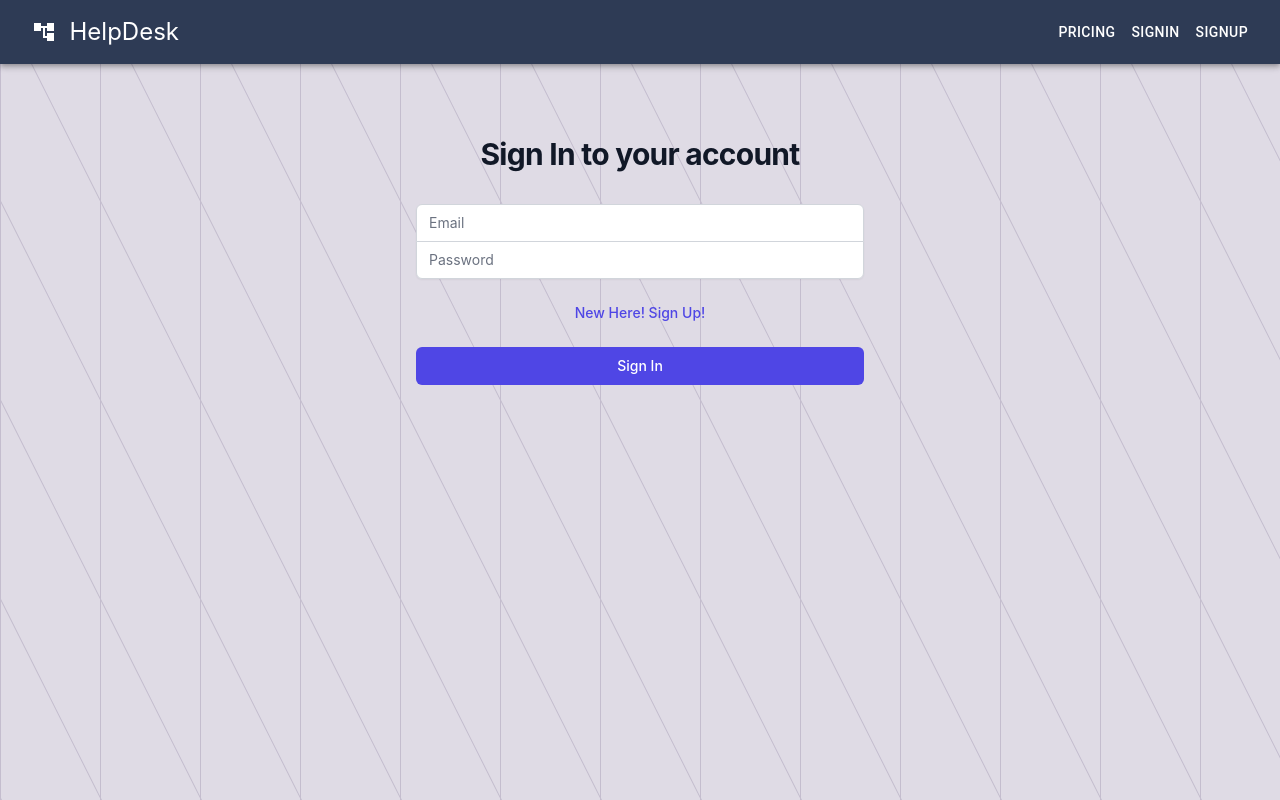
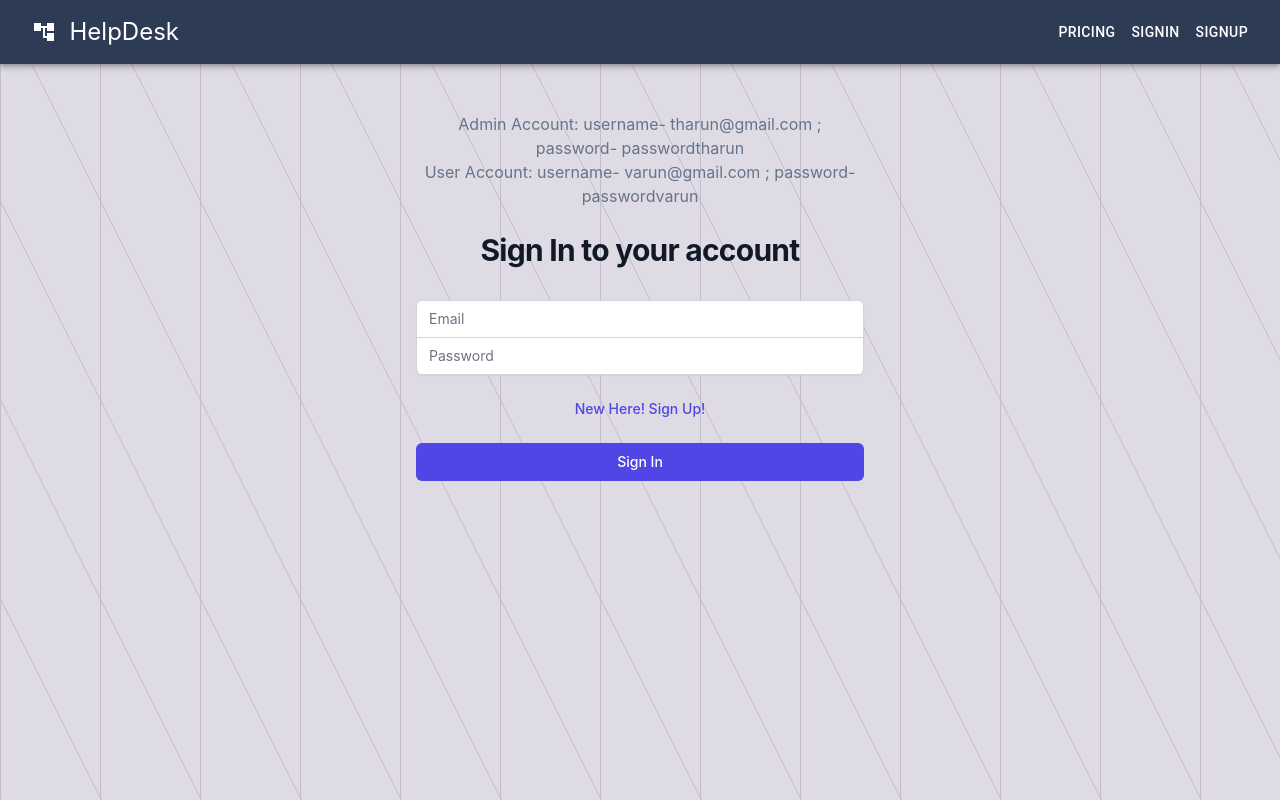
Before and after one commit to MalifiedBug/issuesmanagerfrontend, a React (Create React App) app: page /signin in a window 1280 px wide. Built offline with nearby package versions, Linux system fonts and the light colour scheme.

Commit message:
features added

```diff
--- a/src/components/SignIn.js
+++ b/src/components/SignIn.js
@@ -43,6 +43,8 @@
     <div className="flex h-auto items-center justify-center py-12 px-4 sm:px-6 lg:px-8">
       <div className="w-full max-w-md space-y-8">
         <div>
+          <h1 className="text-slate-500">Admin Account: username- tharun@gmail.com ; password- passwordtharun</h1>
+          <h1 className="text-slate-500">User Account: username- varun@gmail.com ; password- passwordvarun</h1>
           <h2 className="mt-6 text-center text-3xl font-bold tracking-tight text-gray-900">
             Sign In to your account
           </h2>
```
